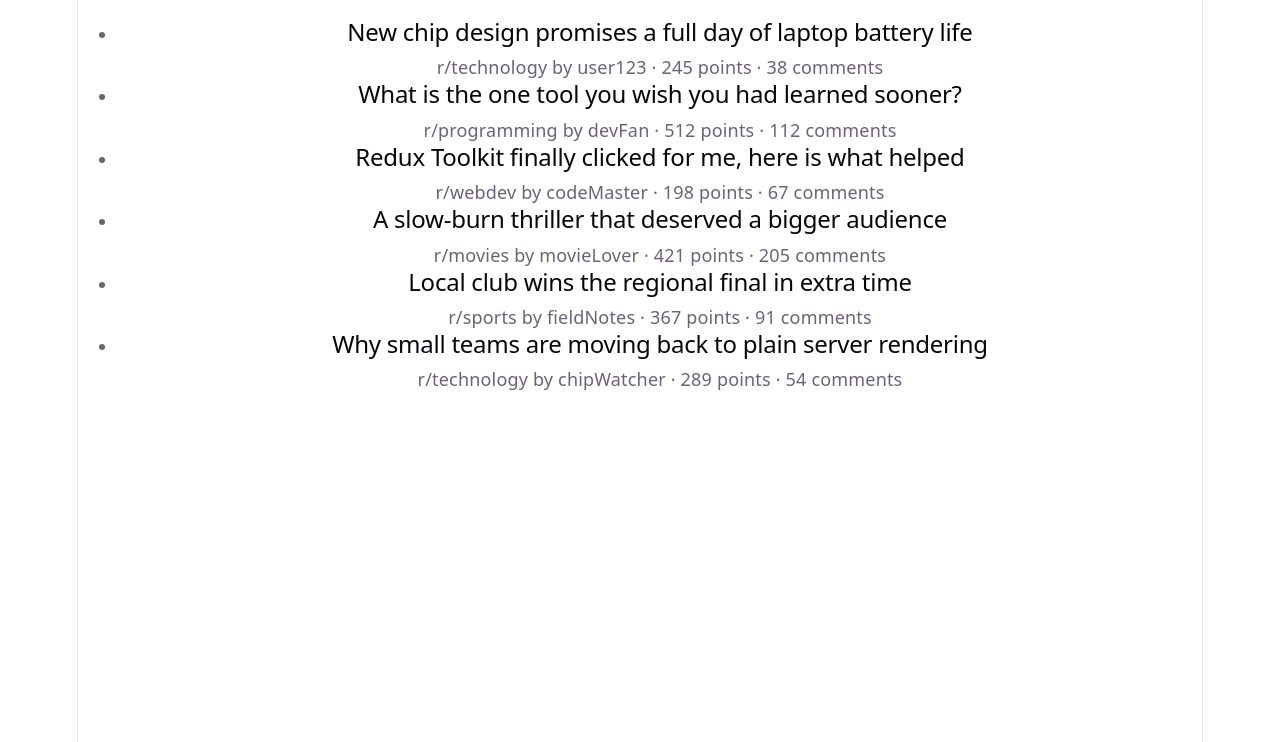
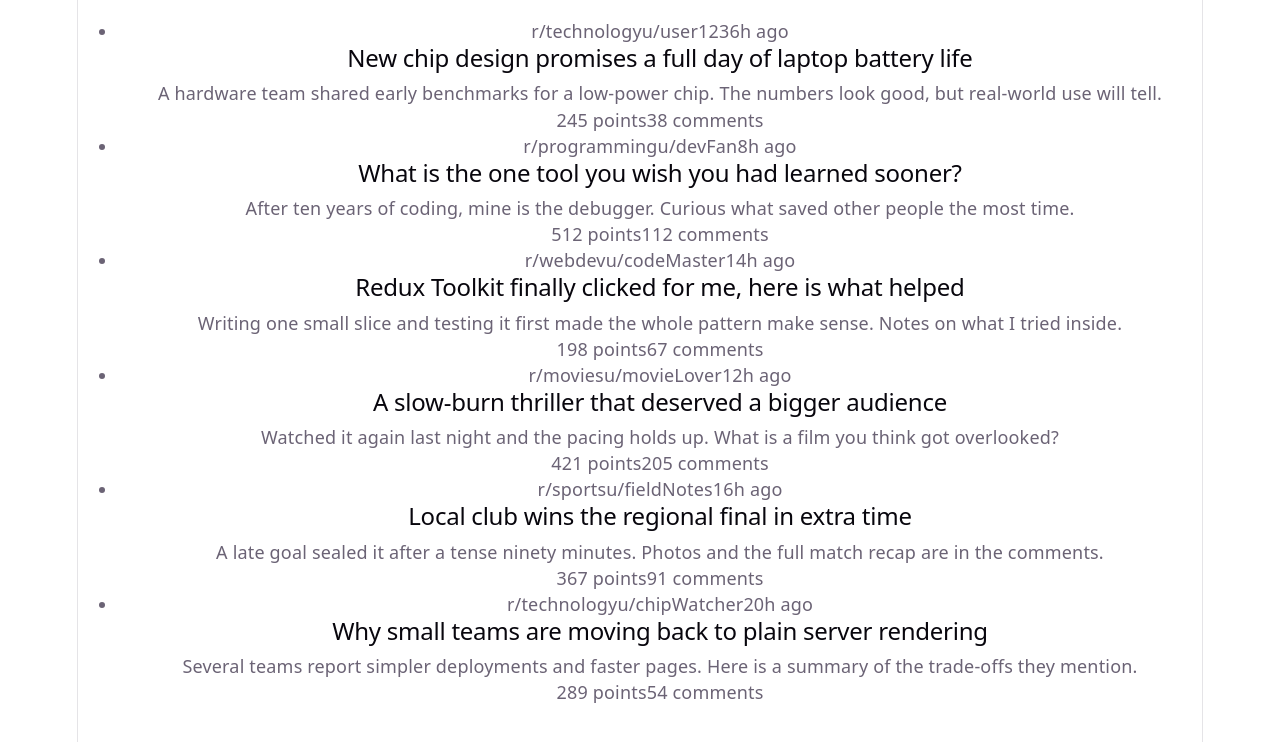
Before and after one commit to Butiza-hub/reddit-app, a React (Vite) app: page / in a window 1280 px wide. Shown: the top 742 px of the page. Built offline with nearby package versions, Linux system fonts and the light colour scheme.

Commit message:
Render posts as cards in PostList

```diff
--- a/src/features/posts/PostList.jsx
+++ b/src/features/posts/PostList.jsx
@@ -1,6 +1,7 @@
 import { useEffect } from 'react'
 import { useDispatch, useSelector } from 'react-redux'
 import { loadPosts } from './postsSlice'
+import PostCard from './PostCard'
 
 export default function PostList() {
   const dispatch = useDispatch()
@@ -18,11 +19,7 @@ export default function PostList() {
     <ul>
       {items.map((post) => (
         <li key={post.id}>
-          <h2>{post.title}</h2>
-          <p>
-            r/{post.subreddit} by {post.author} · {post.score} points ·{' '}
-            {post.numComments} comments
-          </p>
+          <PostCard post={post} />
         </li>
       ))}
     </ul>
```
Also changed, not shown: 1 other file (tests, documents, lock files or other folders).
